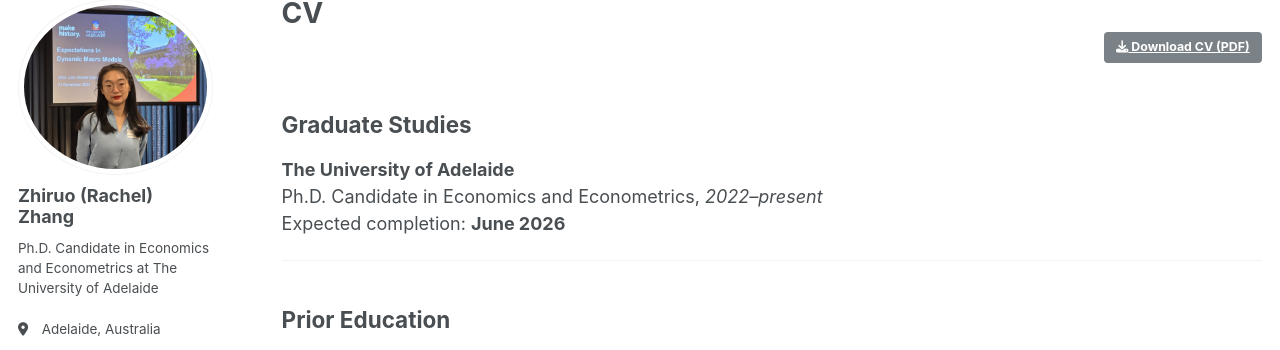
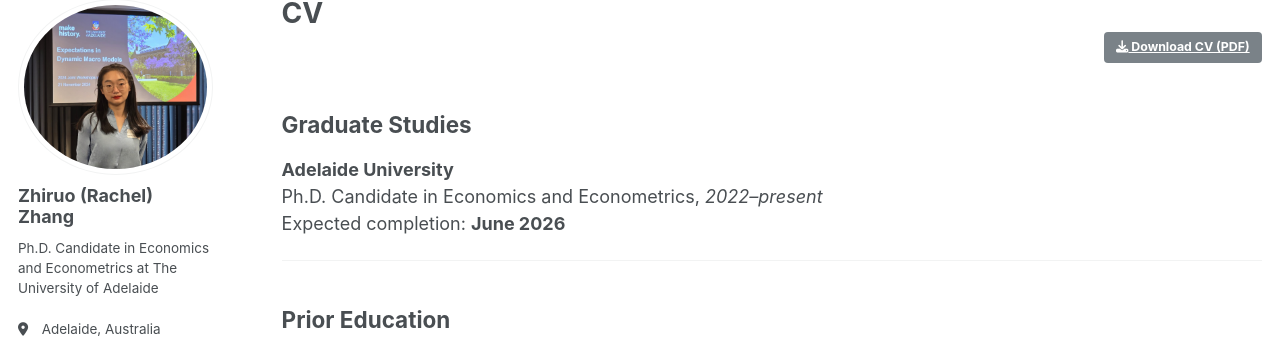
Before and after one commit to zhiruozzr/zhiruozzr.github.io, a Jekyll site: the page built from _pages/cv.md, in a window 1280 px wide and 900 px high. Shown: the part 100-450 px from the top of the window. Built offline with Jekyll 4.4.1, drawn with Linux system fonts in a browser that asks for light colours; some web fonts are replaced; a script that is not in the unit is left out; some of the changed text lies outside the part shown.

Commit message:
Update university name and add teaching experience

```diff
--- a/_pages/cv.md
+++ b/_pages/cv.md
@@ -18,7 +18,7 @@
 
 ## Graduate Studies
 
-**The University of Adelaide**
+**Adelaide University**
 Ph.D. Candidate in Economics and Econometrics, *2022–present*
 Expected completion: **June 2026**
 
```
Also changed, not shown: other parts of _pages/cv.md (+5 -0 lines).
